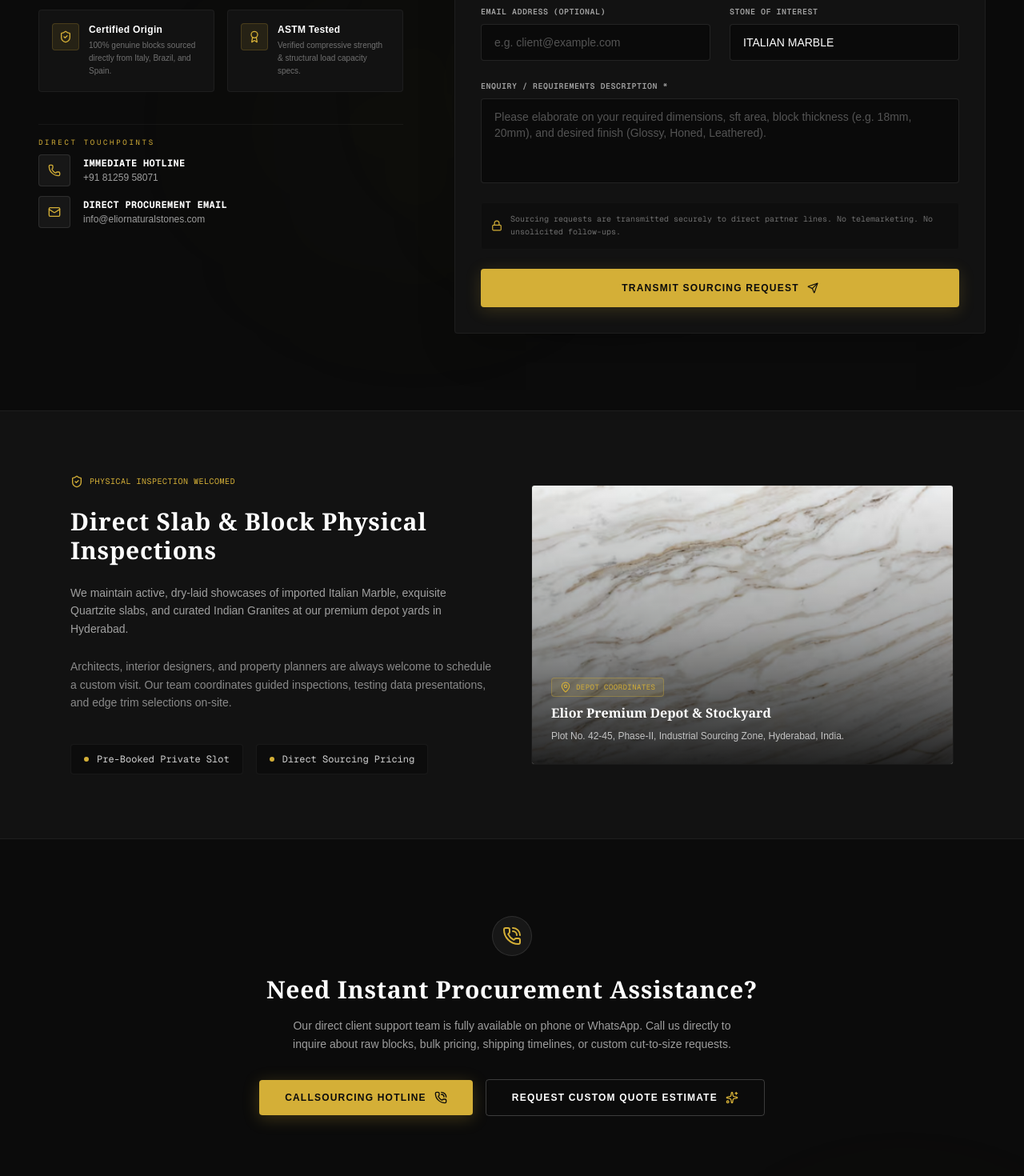
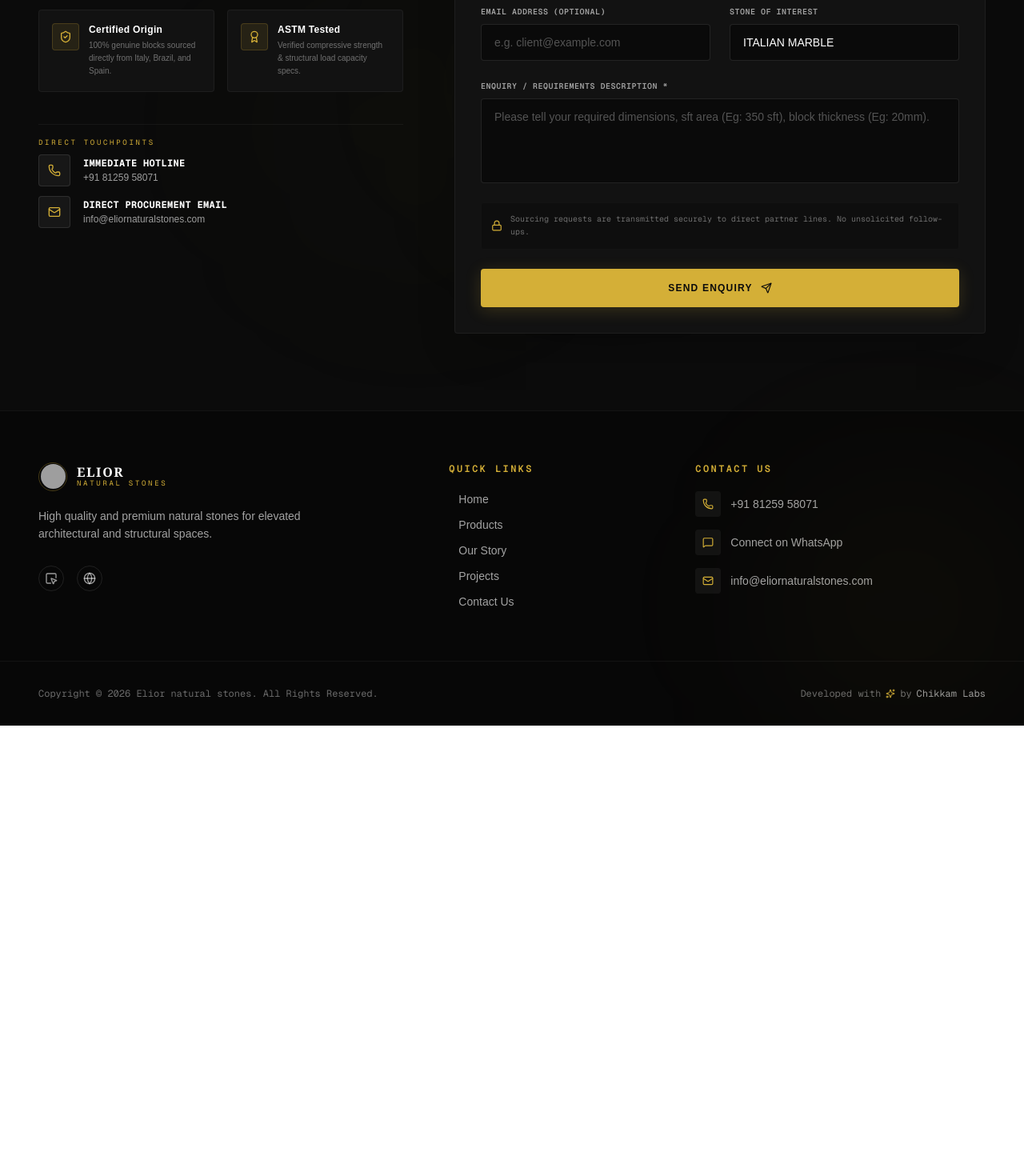
Before and after one commit to sanjeevchikkam/elior-natural-stones, a Next.js app: page /contactus in a window 1280 px wide. Shown: the part 640-2110 px from the top of the page at 80% size. After the commit the page ends 1547 px from the top, so only its background shows below. Built offline with nearby package versions, Linux system fonts and the light colour scheme; grey boxes are pictures that could not be loaded.

Commit message:
Changes made

```diff
--- a/app/contactus/ContactSection.tsx
+++ b/app/contactus/ContactSection.tsx
@@ -62,10 +62,10 @@ export default function ContactSection() {
 
             <div className="space-y-4">
               <span className="text-[9px] font-mono text-[#D4AF37] uppercase tracking-[0.3em] block">
-                Executive Desk
+                Contact Us
               </span>
               <h3 className="text-xl md:text-2xl font-serif font-bold text-white tracking-wide">
-                Experience Absolute Integrity in Sourcing
+                Immediate response from Many years
               </h3>
               <p className="text-xs md:text-sm text-white/50 leading-relaxed font-light">
                 We believe in zero-intermediate markups. Connect directly with our founding partners and quarry sourcing executives to curate your physical collections.
@@ -151,10 +151,10 @@ export default function ContactSection() {
                 </div>
                 <div>
                   <h3 className="text-lg font-serif font-bold text-white tracking-wide">
-                    Quarry Sourcing & Supply Request
+                    Enquiry
                   </h3>
                   <p className="text-[10px] font-mono text-[#D4AF37] tracking-wider uppercase mt-1">
-                    Direct Response Sourcing Inquiry
+                    Direct Response from the company
                   </p>
                 </div>
               </div>
@@ -250,7 +250,7 @@ export default function ContactSection() {
                         onChange={(e) => setMessage(e.target.value)}
                         required
                         rows={4}
-                        placeholder="Please elaborate on your required dimensions, sft area, block thickness (e.g. 18mm, 20mm), and desired finish (Glossy, Honed, Leathered)."
+                        placeholder="Please tell your required dimensions, sft area (Eg: 350 sft), block thickness (Eg: 20mm)."
                         className="w-full px-4 py-3 bg-black/40 border border-white/10 focus:border-[#D4AF37]/60 rounded-sm text-sm text-white placeholder-white/30 focus:outline-none transition-all duration-300 focus:bg-black/60 focus:shadow-[0_0_15px_rgba(212,175,55,0.1)] resize-none"
                       />
                     </div>
@@ -258,7 +258,7 @@ export default function ContactSection() {
                     {/* Zero-spam direct transmission guarantee */}
                     <div className="flex items-center gap-2.5 text-white/40 text-[10px] font-mono leading-relaxed bg-black/20 p-3 rounded-sm border border-white/[0.02]">
                       <Lock className="w-3.5 h-3.5 text-[#D4AF37] shrink-0" />
-                      <span>Sourcing requests are transmitted securely to direct partner lines. No telemarketing. No unsolicited follow-ups.</span>
+                      <span>Sourcing requests are transmitted securely to direct partner lines. No unsolicited follow-ups.</span>
                     </div>
 
                     {/* Submit Sourcing Request Trigger */}
@@ -267,7 +267,7 @@ export default function ContactSection() {
                       className="w-full py-4 bg-[#D4AF37] text-[#0B0B0B] hover:bg-[#bfa032] text-xs font-bold uppercase tracking-widest transition-all duration-300 rounded-sm shadow-[0_4px_20px_rgba(212,175,55,0.2)] hover:shadow-[0_4px_25px_rgba(212,175,55,0.35)] flex items-center justify-center gap-2.5 cursor-pointer active:scale-[0.99]"
                       id="submit-sourcing-btn"
                     >
-                      Transmit Sourcing Request
+                      Send Enquiry
                       <Send className="w-3.5 h-3.5 text-[#0B0B0B]" />
                     </button>
                   </motion.form>
--- a/app/contactus/page.tsx
+++ b/app/contactus/page.tsx
@@ -61,102 +61,9 @@ export default function ContactUsPage() {
       <ContactSection />
 
       {/* Trust-Building: Virtual Yard Location Tour Card & Physical Sourcing Verification */}
-      <section className="py-20 bg-[#121212] border-t border-b border-white/5" id="virtual-yard-trust">
-        <div className="max-w-6xl mx-auto px-6">
-          <div className="grid grid-cols-1 lg:grid-cols-12 gap-12 items-center" id="yard-trust-layout">
-
-            {/* Sourcing credentials left block */}
-            <div className="lg:col-span-6 space-y-6" id="yard-trust-left">
-              <div className="flex items-center gap-2 text-[10px] font-mono text-[#D4AF37] uppercase tracking-wider">
-                <ShieldCheck className="w-4 h-4" />
-                Physical Inspection Welcomed
-              </div>
-              <h3 className="text-2xl md:text-3xl font-serif font-bold text-white tracking-wide">
-                Direct Slab & Block Physical Inspections
-              </h3>
-              <p className="text-xs md:text-sm text-white/60 leading-relaxed font-light">
-                We maintain active, dry-laid showcases of imported Italian Marble, exquisite Quartzite slabs, and curated Indian Granites at our premium depot yards in Hyderabad.
-              </p>
-              <p className="text-xs md:text-sm text-white/50 leading-relaxed font-light">
-                Architects, interior designers, and property planners are always welcome to schedule a custom visit. Our team coordinates guided inspections, testing data presentations, and edge trim selections on-site.
-              </p>
-
-              <div className="pt-4 flex flex-wrap gap-4" id="inspections-features">
-                <div className="flex items-center gap-2.5 bg-black/30 border border-white/5 px-4 py-2.5 rounded-sm text-xs text-white/80 font-mono">
-                  <span className="w-1.5 h-1.5 rounded-full bg-[#D4AF37]" />
-                  Pre-Booked Private Slot
-                </div>
-                <div className="flex items-center gap-2.5 bg-black/30 border border-white/5 px-4 py-2.5 rounded-sm text-xs text-white/80 font-mono">
-                  <span className="w-1.5 h-1.5 rounded-full bg-[#D4AF37]" />
-                  Direct Sourcing Pricing
-                </div>
-              </div>
-            </div>
-
-            {/* Sourcing credentials right visual placeholder */}
-            <div className="lg:col-span-6" id="yard-trust-right">
-              <div className="relative h-[280px] sm:h-[350px] w-full rounded-sm overflow-hidden border border-white/10 group bg-black" id="yard-image-container">
-                <Image
-                  src="/cat01_03.png"
-                  alt="Elior Natural Stones Slab Yard"
-                  fill
-                  referrerPolicy="no-referrer"
-                  className="object-cover filter saturate-[75%] group-hover:saturate-100 transition-all duration-700 ease-out group-hover:scale-105"
-                  sizes="(max-w-1024px) 100vw, 550px"
-                />
-                <div className="absolute inset-0 bg-gradient-to-t from-black/85 via-black/30 to-transparent pointer-events-none" />
-
-                {/* Embedded address details */}
-                <div className="absolute bottom-6 left-6 right-6 space-y-2 z-10">
-                  <div className="flex items-center gap-1.5 text-[9px] font-mono text-[#D4AF37] uppercase tracking-wider bg-[#D4AF37]/10 border border-[#D4AF37]/35 w-max px-2.5 py-1 rounded-sm">
-                    <MapPin className="w-3.5 h-3.5" />
-                    Depot Coordinates
-                  </div>
-                  <h4 className="text-base font-serif font-bold text-white">Elior Premium Depot & Stockyard</h4>
-                  <p className="text-xs text-white/70 font-light leading-relaxed">
-                    Plot No. 42-45, Phase-II, Industrial Sourcing Zone, Hyderabad, India.
-                  </p>
-                </div>
-              </div>
-            </div>
-
-          </div>
-        </div>
-      </section>
 
       {/* Global Partnership Network Info Banner */}
-      <section className="py-24 bg-[#0B0B0B]" id="global-sourcing-credentials">
-        <div className="max-w-5xl mx-auto px-6 text-center" id="global-credentials-wrapper">
-          <div className="inline-flex p-3 bg-white/5 border border-white/10 rounded-full text-[#D4AF37] mb-6">
-            <PhoneCall className="w-6 h-6" />
-          </div>
-          <h2 className="text-2xl md:text-3xl font-serif font-bold text-white tracking-wide">
-            Need Instant Procurement Assistance?
-          </h2>
-          <p className="text-xs md:text-sm text-white/60 leading-relaxed font-light max-w-xl mx-auto mt-4 mb-8">
-            Our direct client support team is fully available on phone or WhatsApp. Call us directly to inquire about raw blocks, bulk pricing, shipping timelines, or custom cut-to-size requests.
-          </p>
-          <div className="flex flex-col sm:flex-row gap-4 justify-center items-center">
-            <a
-              href="tel:+918125958071"
-              className="w-full sm:w-auto inline-flex items-center justify-center gap-2.5 px-8 py-3.5 bg-[#D4AF37] text-[#0B0B0B] hover:bg-[#bfa032] text-xs font-bold uppercase tracking-widest transition-all duration-300 rounded-sm shadow-[0_4px_20px_rgba(212,175,55,0.25)] hover:shadow-[0_4px_25px_rgba(212,175,55,0.4)]"
-              id="procurement-call-btn"
-            >
-              CallSourcing Hotline
-              <PhoneCall className="w-4 h-4 text-[#0B0B0B]" />
-            </a>
 
-            <button
-              onClick={() => setIsQuoteOpen(true)}
-              className="w-full sm:w-auto inline-flex items-center justify-center gap-2.5 px-8 py-3.5 bg-transparent border border-white/20 hover:border-[#D4AF37] text-white hover:text-[#D4AF37] text-xs font-bold uppercase tracking-widest transition-all duration-300 rounded-sm hover:bg-white/[0.02]"
-              id="procurement-quote-btn"
-            >
-              Request Custom Quote Estimate
-              <Sparkles className="w-4 h-4 text-[#D4AF37]" />
-            </button>
-          </div>
-        </div>
-      </section>
 
       {/* Footer Branding section */}
       <FooterSection onGetQuote={() => setIsQuoteOpen(true)} />
--- a/app/header/page.tsx
+++ b/app/header/page.tsx
@@ -191,7 +191,7 @@ export default function HeaderSection({ onGetQuote }: HeaderSectionProps) {
             id="get-quote-btn-desktop"
           >
             <Sparkles className="w-3.5 h-3.5" />
-            Get Quote
+            Enquiry
           </button>
 
           {/* Luxury Shopping Cart Icon Link */}
--- a/app/hero/page.tsx
+++ b/app/hero/page.tsx
@@ -160,7 +160,7 @@ export default function HeroSection({ onGetQuote }: HeroSectionProps) {
                 className="inline-flex items-center justify-center gap-2.5 px-8 py-3.5 bg-[#D4AF37] hover:bg-[#bfa032] text-[#0B0B0B] text-xs font-bold uppercase tracking-widest transition-all duration-300 rounded-sm shadow-[0_10px_25px_rgba(212,175,55,0.25)] hover:shadow-[0_12px_30px_rgba(212,175,55,0.4)] group cursor-pointer"
                 id="hero-cta-quote"
               >
-                Get Quote
+                Enquiry
                 <Sparkles className="w-4 h-4 text-[#0B0B0B] transition-transform duration-300 group-hover:rotate-12" />
               </button>
               <Link
--- a/app/ourstory/StorySection.tsx
+++ b/app/ourstory/StorySection.tsx
@@ -23,12 +23,6 @@ export default function StorySection() {
       brand: "STONEX",
       role: "Modern Engineered Surfaces",
       desc: "Introducing specialized premium quartz slab lines for high-end modern designs."
-    },
-    {
-      year: "2026",
-      brand: "Elior Natural Stones",
-      role: "Ultimate Luxury Evolution",
-      desc: "Direct-from-quarry exotic imports, virtual matching preview, and luxury rebrand."
     }
   ];
 
--- a/app/ourstory/page.tsx
+++ b/app/ourstory/page.tsx
@@ -64,19 +64,6 @@ const MILESTONES: Milestone[] = [
       "Launched engineered quartz line with 25+ signature designs",
       "Supplied prestigious commercial lobbies and high-rise countertops",
       "Introduced non-porous stain-resistant architectural surfaces"
-    ]
-  },
-  {
-    year: "2026",
-    brand: "Elior Natural Stones",
-    subtitle: "The Ultimate Luxury Evolution & Brand Rebirth",
-    description: "The peak of our 36-year legacy. Rebranded as 'Elior' — meaning 'My God is Light' in Hebrew — celebrating the breathtaking beauty of light filtering through exotic natural quartzites, onyx, and translucent marbles. Elior is a digital-first, high-touch luxury concierge sourcing the world’s most magnificent exotic stones directly for premium, elite architects and designers.",
-    image: "/cat01_01.png",
-    tag: "Luxury Rebirth",
-    achievements: [
-      "Exclusive direct-from-quarry exotic imports from Italy, Spain, and Brazil",
-      "Digital Concierge with virtual Dry Lay full-slab matching preview technology",
-      "Opening of our ultra-luxury boutique showroom with private curations"
     ]
   }
 ];
@@ -338,7 +325,7 @@ export default function OurStoryPage() {
                 className="w-full sm:w-auto inline-flex items-center justify-center gap-2.5 px-8 py-3.5 bg-[#D4AF37] text-[#0B0B0B] hover:bg-[#bfa032] text-xs font-bold uppercase tracking-widest transition-all duration-300 rounded-sm shadow-[0_4px_20px_rgba(212,175,55,0.25)] hover:shadow-[0_4px_25px_rgba(212,175,55,0.4)] cursor-pointer"
                 id="cta-quote-btn"
               >
-                Request Custom Quote
+                Enquiry
                 <Sparkles className="w-4 h-4 text-[#0B0B0B]" />
               </button>
 
@@ -347,7 +334,7 @@ export default function OurStoryPage() {
                 className="w-full sm:w-auto inline-flex items-center justify-center gap-2.5 px-8 py-3.5 bg-transparent border border-white/20 hover:border-[#D4AF37] text-white hover:text-[#D4AF37] text-xs font-bold uppercase tracking-widest transition-all duration-300 rounded-sm hover:bg-white/[0.02]"
                 id="cta-browse-btn"
               >
-                Browse Slabs
+                Browse Products
                 <ArrowRight className="w-4 h-4" />
               </Link>
             </div>
--- a/app/products/page.tsx
+++ b/app/products/page.tsx
@@ -161,10 +161,10 @@ function ProductsContent({ onGetQuote }: { onGetQuote: () => void }) {
                         id={`product-image-${prod.id}`}
                       />
                       {/* Premium rating overlay badge */}
-                      <div className="absolute top-4 right-4 bg-black/70 backdrop-blur-md border border-white/10 px-2 py-1 rounded-sm flex items-center gap-1">
+                      {/* <div className="absolute top-4 right-4 bg-black/70 backdrop-blur-md border border-white/10 px-2 py-1 rounded-sm flex items-center gap-1">
                         <Star className="w-3 h-3 text-[#D4AF37] fill-[#D4AF37]" />
                         <span className="text-[10px] font-mono font-bold text-white">{prod.rating.toFixed(1)}</span>
-                      </div>
+                      </div> */}
                     </div>
 
                     {/* Meta info details */}
--- a/app/projects/page.tsx
+++ b/app/projects/page.tsx
@@ -348,7 +348,7 @@ export default function ProjectsPage() {
                 className="w-full sm:w-auto inline-flex items-center justify-center gap-2.5 px-8 py-3.5 bg-[#D4AF37] text-[#0B0B0B] hover:bg-[#bfa032] text-xs font-bold uppercase tracking-widest transition-all duration-300 rounded-sm shadow-[0_4px_20px_rgba(212,175,55,0.25)] hover:shadow-[0_4px_25px_rgba(212,175,55,0.4)] cursor-pointer"
                 id="cta-quote-btn"
               >
-                Request Consultation Quote
+                Enquiry
                 <Sparkles className="w-4 h-4 text-[#0B0B0B]" />
               </button>
 
@@ -357,7 +357,7 @@ export default function ProjectsPage() {
                 className="w-full sm:w-auto inline-flex items-center justify-center gap-2.5 px-8 py-3.5 bg-transparent border border-white/20 hover:border-[#D4AF37] text-white hover:text-[#D4AF37] text-xs font-bold uppercase tracking-widest transition-all duration-300 rounded-sm hover:bg-white/[0.02]"
                 id="cta-browse-btn"
               >
-                Browse Stone Inventory
+                Browse Products
                 <ArrowRight className="w-4 h-4" />
               </Link>
             </div>
```
